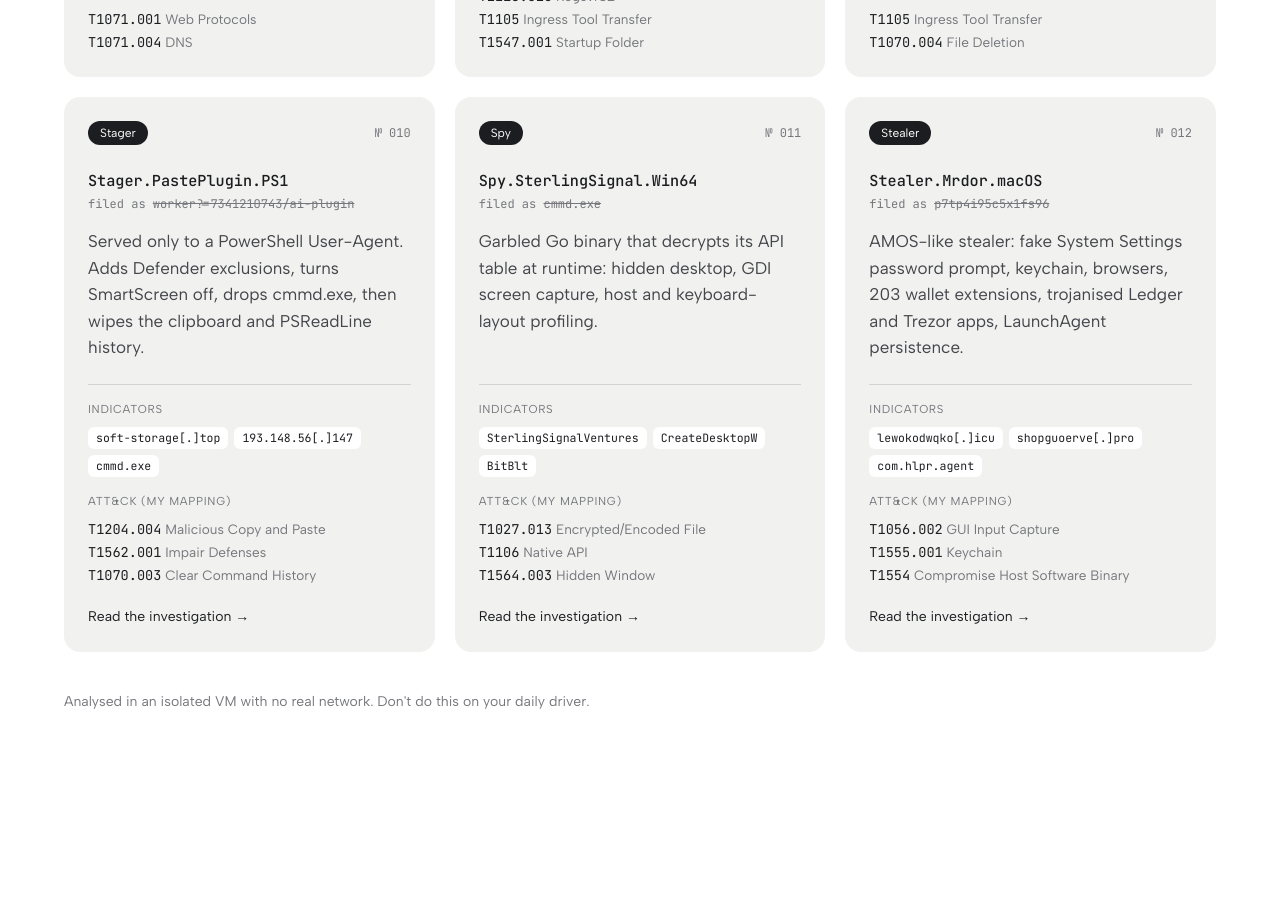
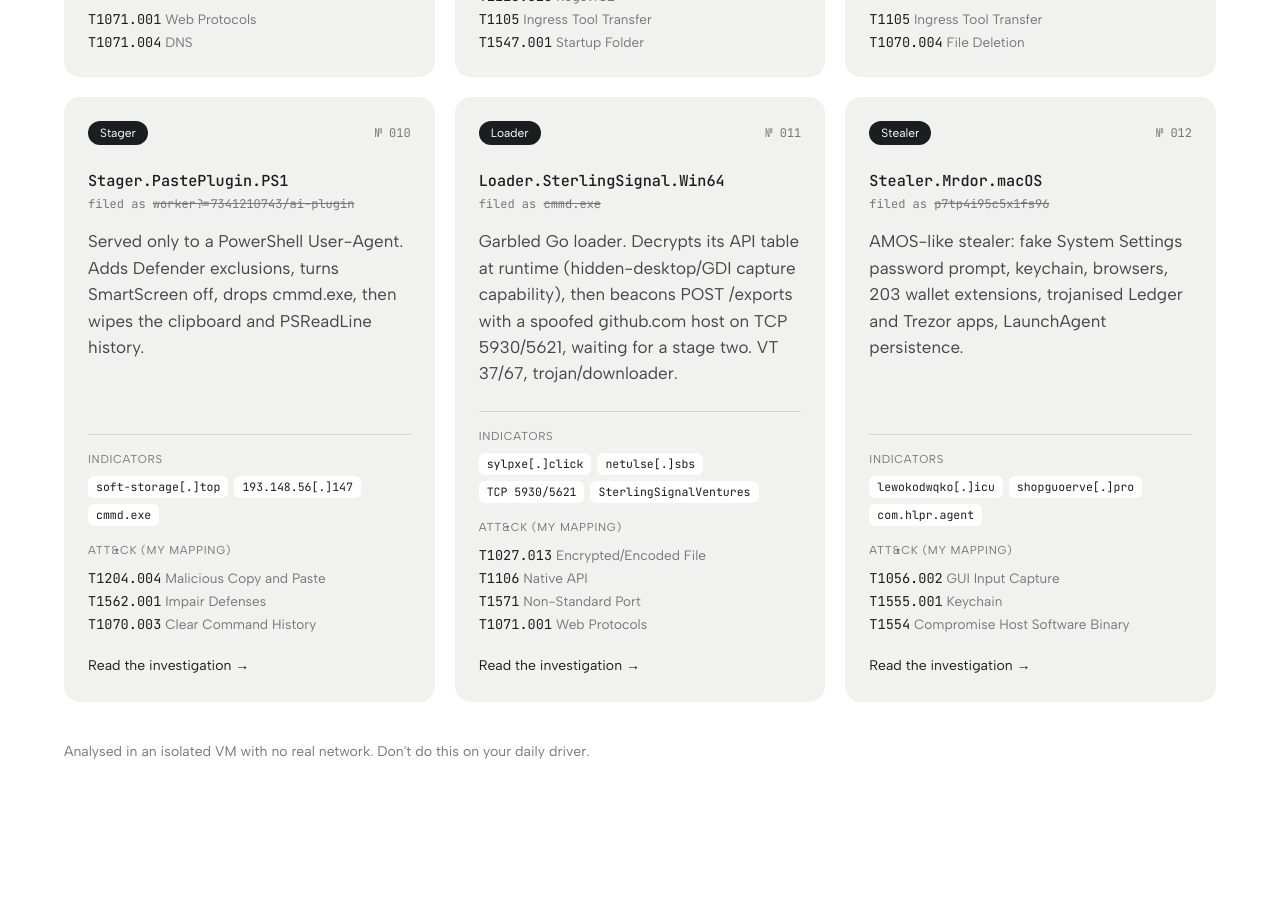
Before and after one commit to samdem-ai/portfolio, a Next.js app: page /en/lab in a window 1280 px wide. Shown: the part 1880-2796 px from the top of the page. Built offline with nearby package versions, Linux system fonts and the light colour scheme; no server answers.

Commit message:
add dynamic analysis of the windows loader (sandbox + any.run + virustotal)

```diff
--- a/content/specimens.ts
+++ b/content/specimens.ts
@@ -158,19 +158,20 @@ export const specimens: Specimen[] = [
     ],
   },
   {
-    name: "Spy.SterlingSignal.Win64",
+    name: "Loader.SterlingSignal.Win64",
     alias: "cmmd.exe",
     writeup: "youtube-paste-stealer",
-    type: "Spy",
+    type: "Loader",
     behaviour: {
-      en: "Garbled Go binary that decrypts its API table at runtime: hidden desktop, GDI screen capture, host and keyboard-layout profiling.",
-      fr: "Binaire Go passé à garble qui déchiffre sa table d'API à l'exécution : bureau caché, capture d'écran GDI, profilage de l'hôte et du clavier.",
+      en: "Garbled Go loader. Decrypts its API table at runtime (hidden-desktop/GDI capture capability), then beacons POST /exports with a spoofed github.com host on TCP 5930/5621, waiting for a stage two. VT 37/67, trojan/downloader.",
+      fr: "Loader Go passé à garble. Déchiffre sa table d'API à l'exécution (capacité bureau caché / capture GDI), puis balise POST /exports avec un host github.com usurpé sur TCP 5930/5621, en attente d'une seconde étape. VT 37/67, trojan/downloader.",
     },
-    iocs: ["SterlingSignalVentures", "CreateDesktopW", "BitBlt"],
+    iocs: ["sylpxe[.]click", "netulse[.]sbs", "TCP 5930/5621", "SterlingSignalVentures"],
     attack: [
       { id: "T1027.013", name: "Encrypted/Encoded File" },
       { id: "T1106", name: "Native API" },
-      { id: "T1564.003", name: "Hidden Window" },
+      { id: "T1571", name: "Non-Standard Port" },
+      { id: "T1071.001", name: "Web Protocols" },
     ],
   },
   {
--- a/content/work/youtube-paste-stealer/en.mdx
+++ b/content/work/youtube-paste-stealer/en.mdx
@@ -17,6 +17,8 @@ results:
     label: browser-extension IDs targeted, mostly wallets
   - value: "39"
     label: Windows APIs decrypted by emulating the string decryptor
+  - value: "3"
+    label: sources agreeing it's a loader (my sandbox, ANY.RUN, VirusTotal 37/67)
 ---
 
 ## How it started
@@ -85,7 +87,40 @@ All 78 calls (a DLL name and an API name per entry) came back clean:
 
 That set fits a hidden-desktop screen-capture tool. It creates its own desktop, screenshots it with GDI and collects host and user info. The COM security calls look like WMI queries. The keyboard-layout APIs are the usual "don't run in certain countries" check.
 
-<Note>What I could not close: no `main.*` function references networking APIs directly, and no other encrypted strings exist in the same format. Either the network layer goes through COM, or this build is one module of something larger. I'm leaving that open rather than guessing.</Note>
+<Note>What I could not close statically: no `main.*` function references networking APIs directly, and no other encrypted strings exist in the same format. Either the network layer goes through COM, or this build is one module of something larger. Detonating it answered this.</Note>
+
+## Dynamic analysis: detonating the Windows loader
+
+Static analysis stalled on the network question, so I ran the sample. Not in a convenience VM — in a disposable Windows guest on an **airgapped** Docker network, with [FakeNet-NG](https://github.com/mandiant/flare-fakenet-ng) sinkholing all DNS and TCP, Sysmon + Procmon + pktmon recording, and a per-tick screenshotter. The real C2 was never contacted. I cross-checked the result against a public [ANY.RUN](https://app.any.run/tasks/3d060605-4317-486c-af31-fa834af34580) run and [VirusTotal](https://www.virustotal.com/gui/file/85b6396c8af397f659ec0ff75df40bb3b8fdea7301a6d259745dffd65c1e20d7/details).
+
+**It's a loader, not the screen-grabber the API table suggested.** All three sources agree: VirusTotal flags it 37/67 with threat categories *trojan / downloader* (label `trojan.remus/usbljb26`, tags `calls-wmi`, `long-sleeps`, `detect-debug-environment`), and ANY.RUN tracks it as a **Loader**. The hidden-desktop and GDI capture APIs load but never fire — with the C2 sinkholed and no valid task returned, it sits in its beacon loop and never reaches capture, persistence or a second stage.
+
+### The beacon
+
+`cmmd.exe` resolves its C2, then speaks HTTP over **non-standard ports 5930 and 5621** with a spoofed `Host: github.com` header — a cheap fronting trick so a glance at the traffic says "github".
+
+<Pipeline>
+  <Stage label="resolve C2" sub="sylpxe.click · netulse.sbs" />
+  <Stage label="connect" sub="TCP 5930 / 5621" />
+  <Stage label="POST /exports, /contacts" sub="Host: github.com (spoofed)" />
+  <Stage label="body" sub="access_token=&type=ping" />
+  <Stage label="loop" sub="no task → no next stage" />
+</Pipeline>
+
+The empty `access_token` is a first-contact registration ping. My FakeNet capture and the ANY.RUN run show the identical request — `POST http://github.com:5930/exports` from `mal.x86.exe` — which is how I know the beacon is the payload and not browser noise.
+
+### What it did, and didn't
+
+| observed | evidence |
+| --- | --- |
+| Beacon to `sylpxe[.]click` / `netulse[.]sbs` on TCP 5930 & 5621 | my DNS + pcap, ANY.RUN |
+| `POST /exports` and `/contacts`, body `access_token=&type=ping` | FakeNet HTTP log, ANY.RUN |
+| Loads `ws2_32, winhttp, user32, gdi32, ole32, bcryptprimitives` at runtime | Procmon (the static table, live) |
+| Spawns `WmiPrvSE.exe` (WMI host recon) | ANY.RUN, VT tag `calls-wmi` |
+| Heavy registry **recon** — 2929 `RegOpenKey`, 0 `RegSetValue` | Procmon |
+| **No** persistence (no Run key, task or service), **no** file drop, **no** hidden desktop | Procmon + before/after diff, 40 screenshots all `Default` |
+
+So the earlier static guess was half right: the capture APIs are real capability, but the primary observed behaviour is a loader beaconing for work. Without a live C2 I can't see the second stage — that's the honest limit of a sinkholed detonation.
 
 ## macOS payload: a wallet stealer with its config in the clear (after one XOR)
 
@@ -128,8 +163,12 @@ This matches what has been publicly reported about the AMOS / Atomic-stealer fam
 | URL | `hxxp://soft-storage[.]top/worker?=7341210743/ai-plugin` |
 | URL | `hxxp://193.148.56[.]147/final_check?=7311907082/Unlim-api-plugin` |
 | URL | `hxxp://192.162.199[.]249/9rmoz4cqi58`, `/p7tp4i95c5x1fs96` |
-| C2 | `lewokodwqko[.]icu`, `shopguoerve[.]pro`, `dfsjfisafosdikfos[.]info`, `isosissisisossfiof[.]com` |
-| UA | `Mozilla/5.0 (Windows NT 10.0; Win64; x64) PowerShell/7.5.0` (gate) |
+| C2 (macOS) | `lewokodwqko[.]icu`, `shopguoerve[.]pro`, `dfsjfisafosdikfos[.]info`, `isosissisisossfiof[.]com` |
+| C2 (Windows loader) | `sylpxe[.]click`, `netulse[.]sbs` over TCP 5930 & 5621 |
+| C2 request | `POST /exports`, `POST /contacts`, `Host: github.com` (spoofed), body `access_token=&type=ping` |
+| UA (stager gate) | `Mozilla/5.0 (Windows NT 10.0; Win64; x64) PowerShell/7.5.0` |
+| UA (loader beacon) | `Mozilla/5.0 (Windows NT 10.0; Win64; x64) AppleWebKit/537.36 (KHTML, like Gecko) Chrome/117.0.0.0 Safari/537.36` |
+| VT | 37/67, `trojan.remus/usbljb26`, categories trojan/downloader |
 | File | `%TEMP%\cmmd.exe`, `C:\ProgramData\cmmd.exe` |
 | File | `~/.hlpr/`, `~/Library/LaunchAgents/com.hlpr.agent.plist` |
 | SHA-256 | `ec1797ad0d54252df1cb57dfd4bb6ee9b74d71b991dcd4a8084e66638f087f31` (stager .ps1) |
@@ -146,7 +185,11 @@ This matches what has been publicly reported about the AMOS / Atomic-stealer fam
 | T1070.003 | Clear Command History | PSReadLine, clipboard history |
 | T1027.013 | Encrypted/Encoded File | garble, XOR strings, rotating-XOR config |
 | T1106 | Native API | runtime `GetProcAddress` table |
-| T1564.003 | Hidden Window (hidden desktop) | `CreateDesktopW` + GDI capture |
+| T1564.003 | Hidden Window (hidden desktop) | `CreateDesktopW` + GDI capture (capability) |
+| T1571 | Non-Standard Port | loader beacon on TCP 5930 / 5621 |
+| T1071.001 | Web Protocols | HTTP `POST /exports` with spoofed `Host: github.com` |
+| T1047 | Windows Management Instrumentation | loader spawns `WmiPrvSE.exe` |
+| T1082 / T1012 | System Information Discovery / Query Registry | 2929 `RegOpenKey` recon |
 | T1056.002 | GUI Input Capture | fake "System Settings" password dialog |
 | T1555.001 | Keychain | `login.keychain-db`, Safe Storage keys |
 | T1539 | Steal Web Session Cookie | browser cookie stores |
--- a/content/work/youtube-paste-stealer/fr.mdx
+++ b/content/work/youtube-paste-stealer/fr.mdx
@@ -17,6 +17,8 @@ results:
     label: identifiants d'extensions ciblés, surtout des portefeuilles
   - value: "39"
     label: API Windows déchiffrées en émulant le déchiffreur
+  - value: "3"
+    label: sources concordantes sur le loader (mon sandbox, ANY.RUN, VirusTotal 37/67)
 ---
 
 ## Le point de départ
@@ -85,7 +87,40 @@ Les 78 appels (un nom de DLL et un nom d'API par entrée) sont revenus en clair
 
 Cet ensemble correspond à un outil de capture d'écran sur bureau caché. Il crée son propre bureau, le capture avec GDI et récupère les infos de l'hôte et de l'utilisateur. Les appels de sécurité COM ressemblent à des requêtes WMI. Les API de disposition clavier servent d'habitude à éviter certains pays.
 
-<Note>Ce que je n'ai pas pu boucler : aucune fonction `main.*` n'appelle directement d'API réseau, et aucune autre chaîne n'est chiffrée dans le même format. Soit la couche réseau passe par COM, soit ce build n'est qu'un module d'un ensemble plus grand. Je laisse la question ouverte plutôt que de deviner.</Note>
+<Note>Ce que je n'ai pas pu boucler en statique : aucune fonction `main.*` n'appelle directement d'API réseau, et aucune autre chaîne n'est chiffrée dans le même format. Soit la couche réseau passe par COM, soit ce build n'est qu'un module d'un ensemble plus grand. La détonation a tranché.</Note>
+
+## Analyse dynamique : détonation du loader Windows
+
+L'analyse statique bloquait sur la question réseau, alors j'ai exécuté l'échantillon. Pas dans une VM de confort, mais dans un invité Windows jetable sur un réseau Docker **isolé**, avec [FakeNet-NG](https://github.com/mandiant/flare-fakenet-ng) qui absorbe tout le DNS et le TCP, Sysmon + Procmon + pktmon à l'enregistrement, et une capture d'écran par tick. Le vrai C2 n'a jamais été contacté. J'ai recoupé le résultat avec une analyse publique [ANY.RUN](https://app.any.run/tasks/3d060605-4317-486c-af31-fa834af34580) et [VirusTotal](https://www.virustotal.com/gui/file/85b6396c8af397f659ec0ff75df40bb3b8fdea7301a6d259745dffd65c1e20d7/details).
+
+**C'est un loader, pas le capteur d'écran que la table d'API laissait croire.** Les trois sources concordent : VirusTotal le marque 37/67 avec les catégories *trojan / downloader* (libellé `trojan.remus/usbljb26`, tags `calls-wmi`, `long-sleeps`, `detect-debug-environment`), et ANY.RUN le suit comme **Loader**. Les API de bureau caché et de capture GDI se chargent mais ne se déclenchent jamais : le C2 absorbé ne renvoie aucune tâche, donc il reste dans sa boucle de balise sans atteindre la capture, la persistance ni l'étape suivante.
+
+### La balise
+
+`cmmd.exe` résout son C2, puis parle HTTP sur les **ports non standard 5930 et 5621** avec un en-tête `Host: github.com` usurpé — une ruse bon marché pour qu'un coup d'œil au trafic dise « github ».
+
+<Pipeline>
+  <Stage label="résout le C2" sub="sylpxe.click · netulse.sbs" />
+  <Stage label="connexion" sub="TCP 5930 / 5621" />
+  <Stage label="POST /exports, /contacts" sub="Host: github.com (usurpé)" />
+  <Stage label="corps" sub="access_token=&type=ping" />
+  <Stage label="boucle" sub="aucune tâche → aucune suite" />
+</Pipeline>
+
+Le champ `access_token` vide est une balise d'enregistrement initiale. Ma capture FakeNet et l'analyse ANY.RUN montrent la requête identique — `POST http://github.com:5930/exports` depuis `mal.x86.exe` — ce qui prouve que la balise est bien la charge et non du bruit de navigateur.
+
+### Ce qu'il a fait, et pas fait
+
+| observé | preuve |
+| --- | --- |
+| Balise vers `sylpxe[.]click` / `netulse[.]sbs` sur TCP 5930 & 5621 | mon DNS + pcap, ANY.RUN |
+| `POST /exports` et `/contacts`, corps `access_token=&type=ping` | log HTTP FakeNet, ANY.RUN |
+| Charge `ws2_32, winhttp, user32, gdi32, ole32, bcryptprimitives` à l'exécution | Procmon (la table statique, en vrai) |
+| Lance `WmiPrvSE.exe` (recon WMI) | ANY.RUN, tag VT `calls-wmi` |
+| Reconnaissance registre intense — 2929 `RegOpenKey`, 0 `RegSetValue` | Procmon |
+| **Aucune** persistance (ni clé Run, ni tâche, ni service), **aucun** fichier déposé, **aucun** bureau caché | Procmon + diff avant/après, 40 captures toutes en `Default` |
+
+La supposition statique était donc à moitié juste : les API de capture sont une vraie capacité, mais le comportement principal observé est un loader qui balise pour recevoir du travail. Sans C2 vivant, je ne vois pas la seconde étape — c'est la limite honnête d'une détonation absorbée.
 
 ## Charge macOS : un stealer de portefeuilles, config à un XOR près
 
@@ -128,8 +163,12 @@ Cela correspond à ce qui a été publié sur la famille AMOS / Atomic Stealer :
 | URL | `hxxp://soft-storage[.]top/worker?=7341210743/ai-plugin` |
 | URL | `hxxp://193.148.56[.]147/final_check?=7311907082/Unlim-api-plugin` |
 | URL | `hxxp://192.162.199[.]249/9rmoz4cqi58`, `/p7tp4i95c5x1fs96` |
-| C2 | `lewokodwqko[.]icu`, `shopguoerve[.]pro`, `dfsjfisafosdikfos[.]info`, `isosissisisossfiof[.]com` |
-| UA | `Mozilla/5.0 (Windows NT 10.0; Win64; x64) PowerShell/7.5.0` (filtre) |
+| C2 (macOS) | `lewokodwqko[.]icu`, `shopguoerve[.]pro`, `dfsjfisafosdikfos[.]info`, `isosissisisossfiof[.]com` |
+| C2 (loader Windows) | `sylpxe[.]click`, `netulse[.]sbs` sur TCP 5930 & 5621 |
+| Requête C2 | `POST /exports`, `POST /contacts`, `Host: github.com` (usurpé), corps `access_token=&type=ping` |
+| UA (filtre stager) | `Mozilla/5.0 (Windows NT 10.0; Win64; x64) PowerShell/7.5.0` |
+| UA (balise loader) | `Mozilla/5.0 (Windows NT 10.0; Win64; x64) AppleWebKit/537.36 (KHTML, like Gecko) Chrome/117.0.0.0 Safari/537.36` |
+| VT | 37/67, `trojan.remus/usbljb26`, catégories trojan/downloader |
 | Fichier | `%TEMP%\cmmd.exe`, `C:\ProgramData\cmmd.exe` |
 | Fichier | `~/.hlpr/`, `~/Library/LaunchAgents/com.hlpr.agent.plist` |
 | SHA-256 | `ec1797ad0d54252df1cb57dfd4bb6ee9b74d71b991dcd4a8084e66638f087f31` (stager .ps1) |
@@ -146,7 +185,11 @@ Cela correspond à ce qui a été publié sur la famille AMOS / Atomic Stealer :
 | T1070.003 | Clear Command History | PSReadLine, historique du presse-papiers |
 | T1027.013 | Encrypted/Encoded File | garble, chaînes XOR, config en XOR tournant |
 | T1106 | Native API | table `GetProcAddress` à l'exécution |
-| T1564.003 | Hidden Window (bureau caché) | `CreateDesktopW` + capture GDI |
+| T1564.003 | Hidden Window (bureau caché) | `CreateDesktopW` + capture GDI (capacité) |
+| T1571 | Non-Standard Port | balise loader sur TCP 5930 / 5621 |
+| T1071.001 | Web Protocols | HTTP `POST /exports` avec `Host: github.com` usurpé |
+| T1047 | Windows Management Instrumentation | le loader lance `WmiPrvSE.exe` |
+| T1082 / T1012 | System Information Discovery / Query Registry | 2929 `RegOpenKey` de recon |
 | T1056.002 | GUI Input Capture | fausse boîte « System Settings » |
 | T1555.001 | Keychain | `login.keychain-db`, clés Safe Storage |
 | T1539 | Steal Web Session Cookie | cookies des navigateurs |
```
